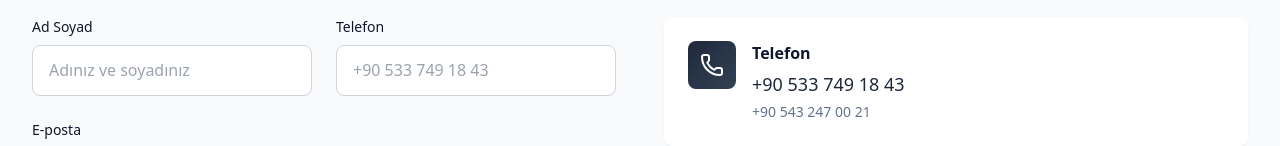
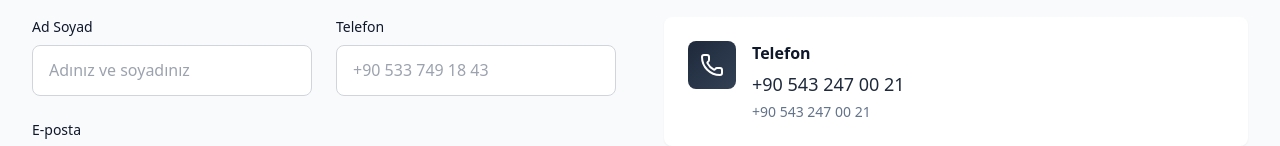
Before and after one commit to ahmeetcakmak/aslan-spor, a Next.js app: page /contact in a window 1280 px wide. Shown: the part 556-702 px from the top of the page. Built offline with nearby package versions, Linux system fonts and the light colour scheme.

Commit message:
Update page.tsx
Iu

```diff
--- a/src/app/contact/page.tsx
+++ b/src/app/contact/page.tsx
@@ -11,7 +11,7 @@ const contactInfo = [
   {
     icon: Phone,
     title: 'Telefon',
-    value: '+90 533 749 18 43',
+    value: '+90 543 247 00 21',
     description: '+90 543 247 00 21'
   },
   {
```
